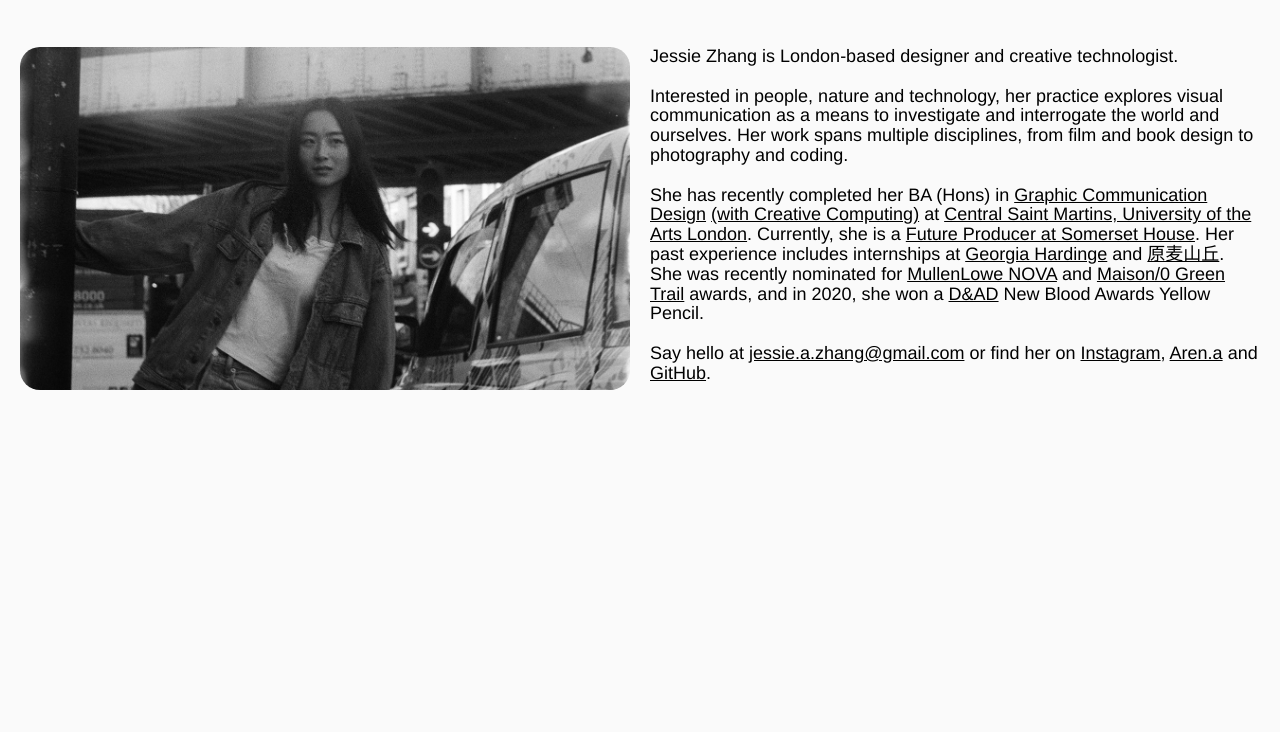
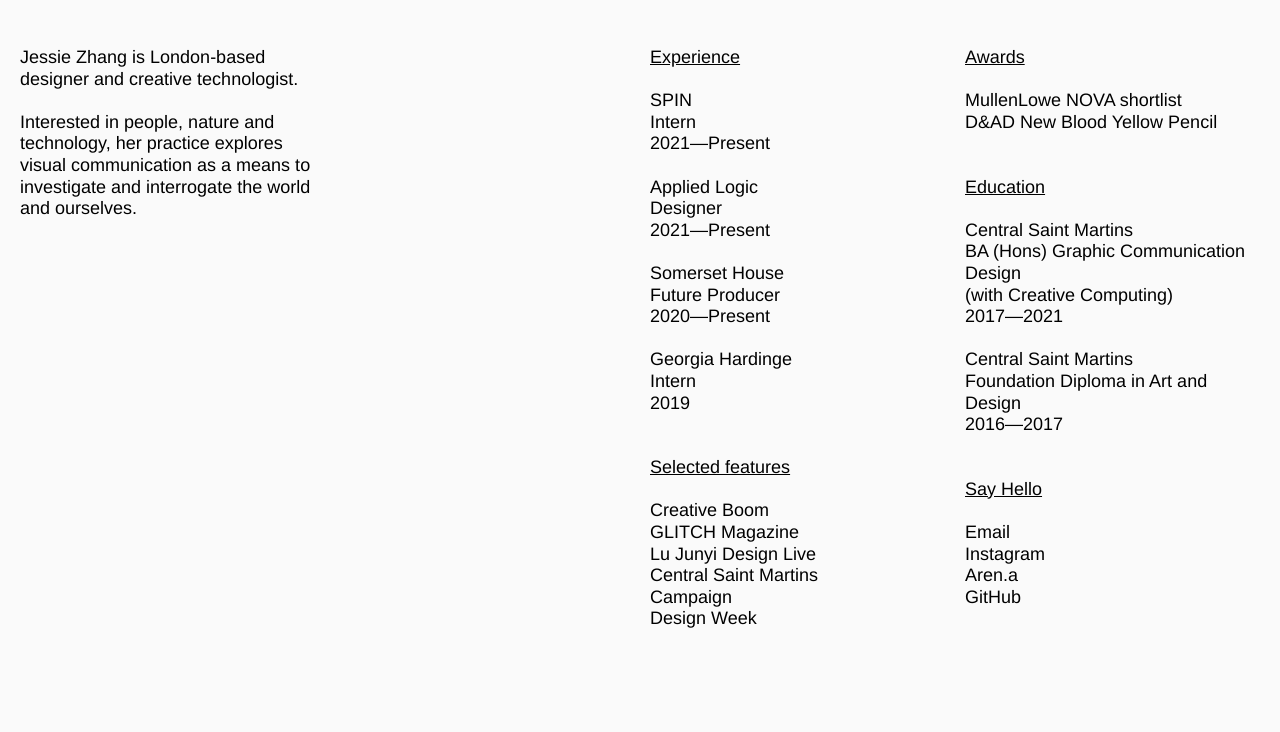
Before and after one commit to jessieziyun/jessieziyun.github.io, a plain HTML site: page about/index.html in a window 1280 px wide. Shown: the part 68-800 px from the top of the page. Drawn offline with nearby package versions, Linux system fonts and the light colour scheme.

Commit message:
update about, applied logic credits, bloom image

```diff
--- a/about/index.html
+++ b/about/index.html
@@ -21,6 +21,14 @@
     <link rel="icon" type="image/png" sizes="16x16" href="/assets/favicon/favicon-16x16.png">
     <script src="https://code.jquery.com/jquery-3.5.1.min.js"></script>
     <link rel="stylesheet" type="text/css" href="/style.css" />
+    <style>
+        p a {
+            text-decoration: none;
+        }
+        p a:hover {
+            text-decoration: underline;
+        }
+    </style>
     <script src="/js/page.js" defer></script>
 </head>
 
@@ -34,36 +42,49 @@
         <h2 class="home"> <a href="/">↖︎ HOME</a> </h2>
     </div>
     <div class='info flex'>
-        <img class='rounded half' src='jess.jpg'>
-        <div class='half'>
-            <p>
+        <div class='flex half'>
+            <p class='half'>
                 Jessie Zhang is London-based designer and creative technologist.
                 <br><br>
                 Interested in people, nature and technology, her practice explores visual communication as a means to
-                investigate and interrogate the world and ourselves. Her work spans multiple disciplines, from film and
-                book design to photography and coding.
-                <br><br>
-                She has recently completed her BA (Hons) in <a
-                    href="https://www.arts.ac.uk/subjects/communication-and-graphic-design/undergraduate/ba-hons-graphic-communication-design-csm"
-                    target="_blank">Graphic Communication Design</a> <a
-                    href="https://www.arts.ac.uk/subjects/creative-computing/undergraduate/ual-creative-computing-institute-diploma"
-                    target="_blank">(with Creative Computing)</a> at <a
-                    href="https://www.arts.ac.uk/colleges/central-saint-martins" target="_blank">Central Saint Martins,
-                    University of the Arts London</a>. Currently, she is a <a
-                    href="https://www.somersethouse.org.uk/future-producers/jessie-zhang" target="_blank">Future
-                    Producer at Somerset House</a>. Her past experience includes internships at
-                <a href="https://www.georgiahardinge.co.uk/" target="_blank">Georgia Hardinge</a> and <a
-                    href="https://www.withwheat.com/" target="_blank">原麦山丘</a>. She was recently nominated for <a
-                    href="https://www.mullenlowenova.com/about-nova/" target="_blank">MullenLowe NOVA</a> and <a
-                    href="https://www.arts.ac.uk/colleges/central-saint-martins/sustainability/maison0/lvmh-scholarships-and-awards#greentrail"
-                    target="_blank">Maison/0 Green Trail</a> awards, and in 2020, she won a <a
-                    href="https://www.dandad.org/en/d-ad-global-creative-design-advertising-association/"
-                    target="_blank">D&AD</a> New Blood Awards Yellow Pencil.
-                <br><br>
-                Say hello at <a href="mailto:jessie.a.zhang@gmail.com" target="_blank">jessie.a.zhang@gmail.com</a> or
-                find her on <a href="https://www.instagram.com/jessieziyun/" target="_blank">Instagram</a>, <a
-                    href="https://www.are.na/jessie-zhang" target="_blank">Aren.a</a> and <a
-                    href="https://github.com/jessieziyun" target="_blank">GitHub</a>.
+                investigate and interrogate the world and ourselves.
+            </p>
+        </div>
+        <div class='flex half'>
+            <p class='quarter'>
+                <u>Experience</u><br><br>
+                <a href="https://spin.co.uk/" target="_blank">SPIN</a><br>Intern<br>2021—Present<br><br>
+                <a href="https://appliedlogic.studio/" target="_blank">Applied Logic</a><br>Designer<br>2021—Present<br><br>
+                <a href="https://www.somersethouse.org.uk/" target="_blank">Somerset House</a><br>Future Producer<br>2020—Present<br><br>
+                <a href="https://www.georgiahardinge.co.uk/" target="_blank">Georgia Hardinge</a><br>Intern<br>2019
+
+                <br><br><br>
+
+                <u>Selected features</u><br><br>
+                <a href="https://www.creativeboom.com/resources/get-inspired-by-these-brilliant-14-projects-all-shortlisted-for-the-2021-mullenlowe-nova-awards/" target="_blank">Creative Boom</a><br>
+                <a href="https://www.officialglitchmagazine.com/post/art-climate-emergency-futurism-the-mullenlowe-nova-awards-are-back" target="_blank">GLITCH Magazine</a><br>
+                <a href="https://mp.weixin.qq.com/s/BM_HrLbj_srRhxVDXNBaUw" target="_blank">Lu Junyi Design Live</a><br>
+                <a href="https://www.arts.ac.uk/colleges/central-saint-martins/stories/in-bloom" target="_blank">Central Saint Martins</a><br>
+                <a href="https://www.campaignlive.co.uk/article/9-picks-d-ads-2020-new-blood-awards-winners/1689205" target="_blank">Campaign</a><br>
+                <a href="https://www.designweek.co.uk/issues/13-19-july-2020/d-and-ad-new-blood-2020/" target="_blank">Design Week</a><br>
+            </p>
+            <p class='quarter'>
+                <u>Awards</u><br><br>
+                <a href="https://www.mullenlowenova.com/about-nova/" target="_blank">MullenLowe NOVA shortlist</a><br>
+                <a href="https://www.dandad.org/awards/new-blood/2020/bbc/3715/bbc-habitat/" target="_blank">D&AD New Blood Yellow Pencil</a><br><br><br>
+
+                <u>Education</u><br><br>
+                <a href="https://www.arts.ac.uk/subjects/communication-and-graphic-design/undergraduate/ba-hons-graphic-communication-design-csm" target="_blank">Central Saint Martins<br>BA (Hons) Graphic Communication Design<br>(with Creative Computing)</a><br>2017—2021<br><br>
+                <a href="https://www.arts.ac.uk/subjects/3d-design-and-product-design/pre-degree-courses/foundation-diploma-in-art-and-design-csm" target="_blank">Central Saint Martins<br>Foundation Diploma in Art and Design</a><br>2016—2017
+
+                <br><br><br>
+
+                <u>Say Hello</u><br><br>
+
+                <a href="mailto:hello@jessieziyun.com" target="_blank">Email</a><br>
+                <a href="https://www.instagram.com/jessieziyun/" target="_blank">Instagram</a><br>
+                <a href="https://www.are.na/jessie-zhang" target="_blank">Aren.a</a><br>
+                <a href="https://github.com/jessieziyun" target="_blank">GitHub</a>
             </p>
         </div>
     </div>
--- a/style.css
+++ b/style.css
@@ -17,7 +17,7 @@ body {
     font-family: 'open-arrow', "Helvetica Neue", 'Helvetica', sans-serif;
     font-size: 40px;
     color: black;
-    line-height: 1em;
+    line-height: 1.2em;
     -webkit-font-smoothing: antialiased;
     -moz-osx-font-smoothing: grayscale;
     overscroll-behavior-y: none;
@@ -72,7 +72,7 @@ h2 {
     margin: 0;
     font-size: 32px;
     font-weight: 400;
-    line-height: 1em;
+    line-height: 1.2em;
 }
 
 h3 {
@@ -85,14 +85,14 @@ p {
     margin: 0;
     font-size: 18px;
     font-weight: 400;
-    line-height: 1.1em;
+    line-height: 1.2em;
 }
 
 small {
     margin: 0;
     font-size: 14px;
     font-weight: 400;
-    line-height: 1em;
+    line-height: 1.2em;
 }
 
 a {
@@ -351,6 +351,15 @@ a {
     margin-bottom: 20px;
 }
 
+.quarter {
+    width: calc(50% - 10px);
+}
+
+.quarter img {
+    max-height: 100%;
+    max-width: 100%;
+}
+
 .full {
     width: 100%;
     margin-top: 0;
@@ -436,7 +445,6 @@ p a:hover {
     }
 
     .project-basic p {
-        line-height: 2em;
         margin-bottom: 15px;
     }
 
```
Also changed, not shown: work/bbc-habitat/index.html (+1 -3 lines), work/bloom/index.html (+2 -5 lines), about/jess.jpg (deleted), work/bloom/platform-bar.jpeg (deleted), 1 other file.
